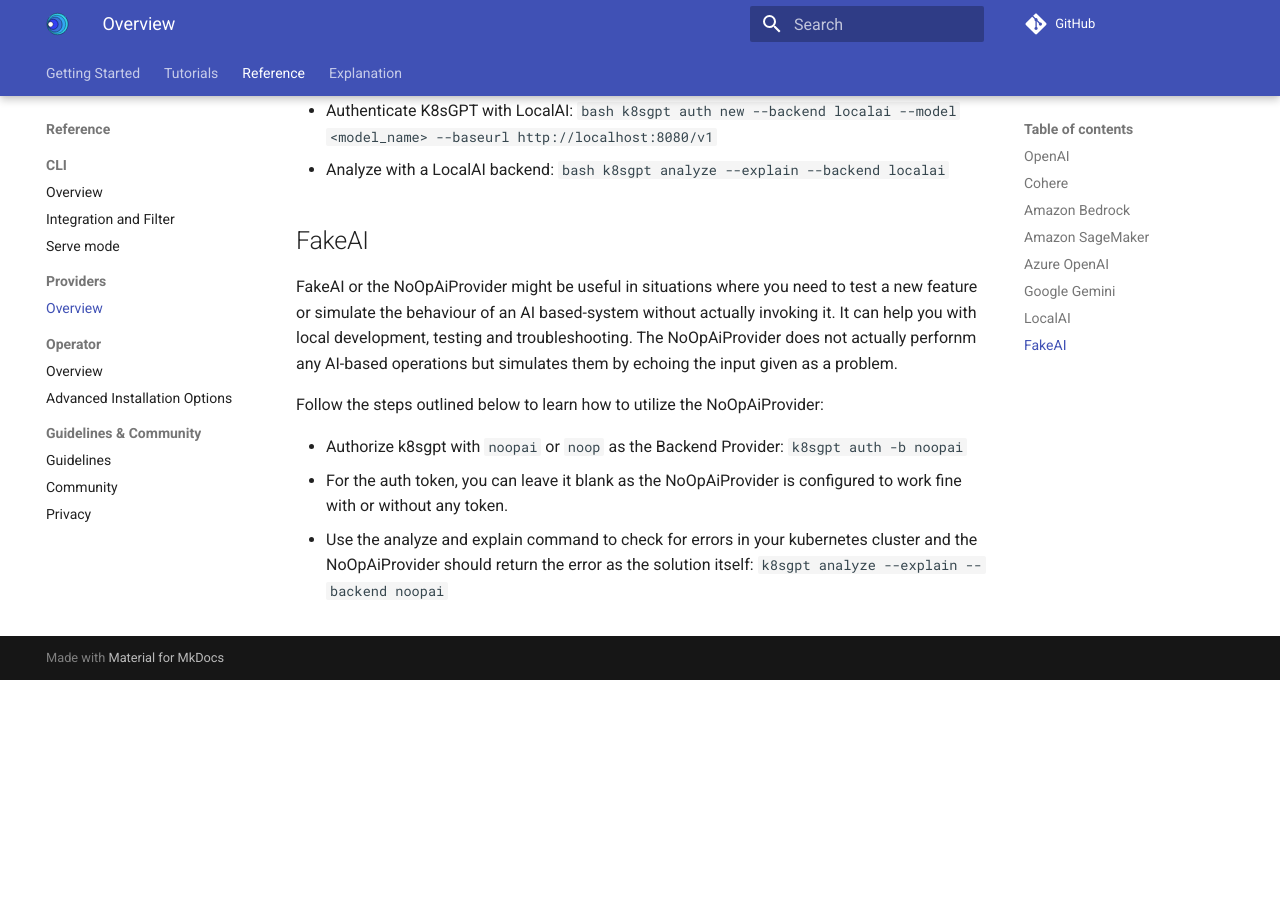
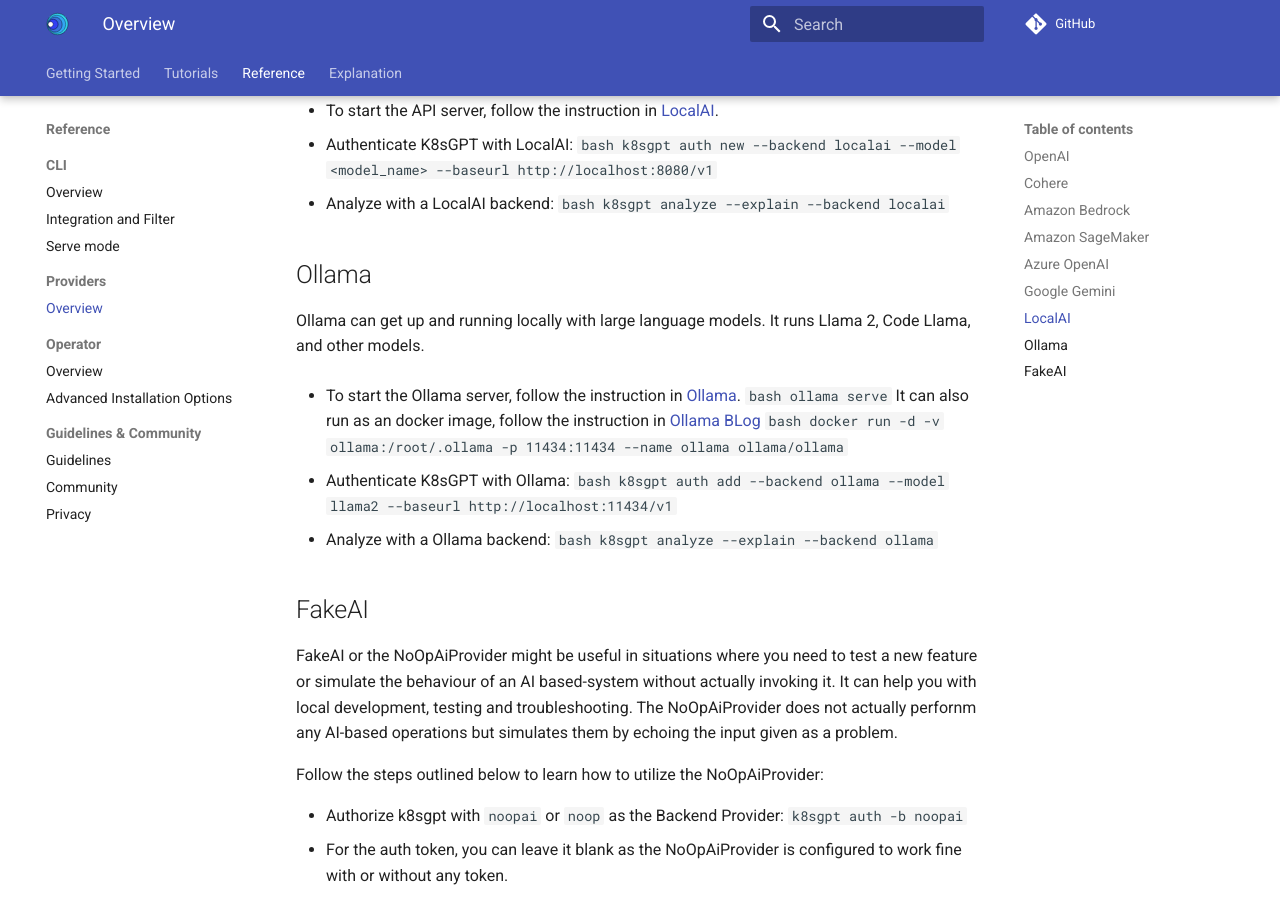
Before and after one commit to k8sgpt-ai/docs, an MkDocs documentation site: the page built from docs/reference/providers/backend.md, in a window 1280 px wide and 900 px high, scrolled down 3571 px. Built offline with MkDocs 1.6.1 and Material for MkDocs 9.7.7, drawn with Linux system fonts in a browser that asks for light colours; comment, search, counter and statistics services are not loaded; before the commit the page ends 4251 px from its top, so only the background shows below that.

Commit message:
Add Ollama backends
Signed-off-by: Kay Yan <kay.yan@daocloud.io>

````diff
--- a/docs/reference/providers/backend.md
+++ b/docs/reference/providers/backend.md
@@ -11,6 +11,7 @@ Currently, we have a total of 8 backends available:
 - [Azure OpenAI](https://azure.microsoft.com/en-us/products/cognitive-services/openai-service)
 - [Google Gemini](https://ai.google.dev/docs/gemini_api_overview)
 - [LocalAI](https://github.com/go-skynet/LocalAI)
+- [Ollama](https://github.com/ollama/ollama)
 - FakeAI
 
 ## OpenAI
@@ -132,6 +133,27 @@ LocalAI is a local model, which is an OpenAI compatible API. It uses llama.cpp a
     k8sgpt analyze --explain --backend localai
     ```
 
+## Ollama
+
+Ollama can get up and running locally with large language models. It runs Llama 2, Code Llama, and other models.
+
+- To start the Ollama server, follow the instruction in [Ollama](https://github.com/ollama/ollama?tab=readme-ov-file#start-ollama).
+    ```bash
+    ollama serve
+    ```
+  It can also run as an docker image, follow the instruction in [Ollama BLog](https://ollama.com/blog/ollama-is-now-available-as-an-official-docker-image)
+    ```bash
+    docker run -d -v ollama:/root/.ollama -p 11434:11434 --name ollama ollama/ollama
+    ```
+
+- Authenticate K8sGPT with Ollama:
+    ```bash
+    k8sgpt auth add --backend ollama --model llama2 --baseurl http://localhost:11434/v1
+    ```
+- Analyze with a Ollama backend:
+    ```bash
+    k8sgpt analyze --explain --backend ollama
+    ```
 ## FakeAI
 
 FakeAI or the NoOpAiProvider might be useful in situations where you need to test a new feature or simulate the behaviour of an AI based-system without actually invoking it. It can help you with local development, testing and troubleshooting.
````
